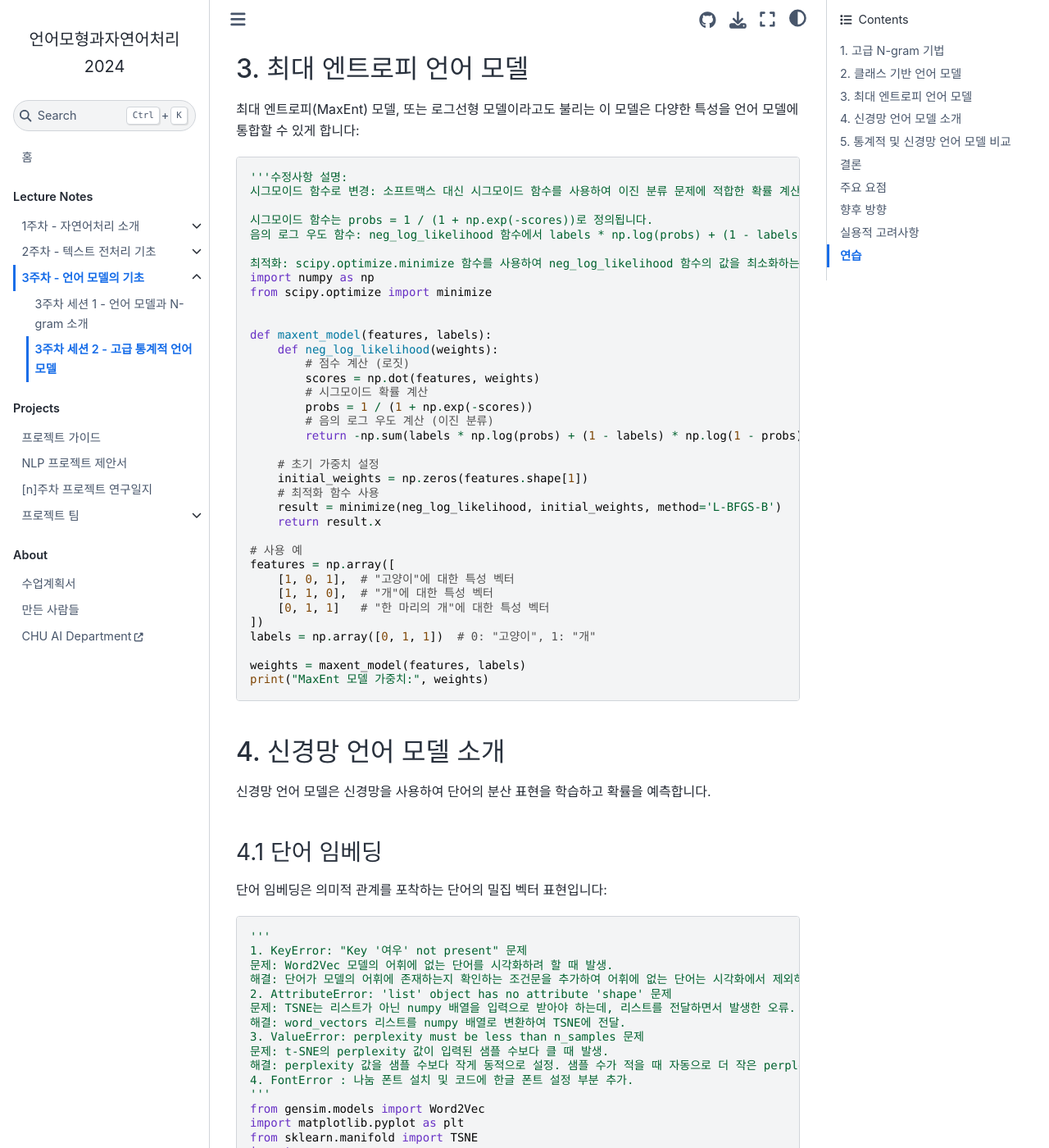
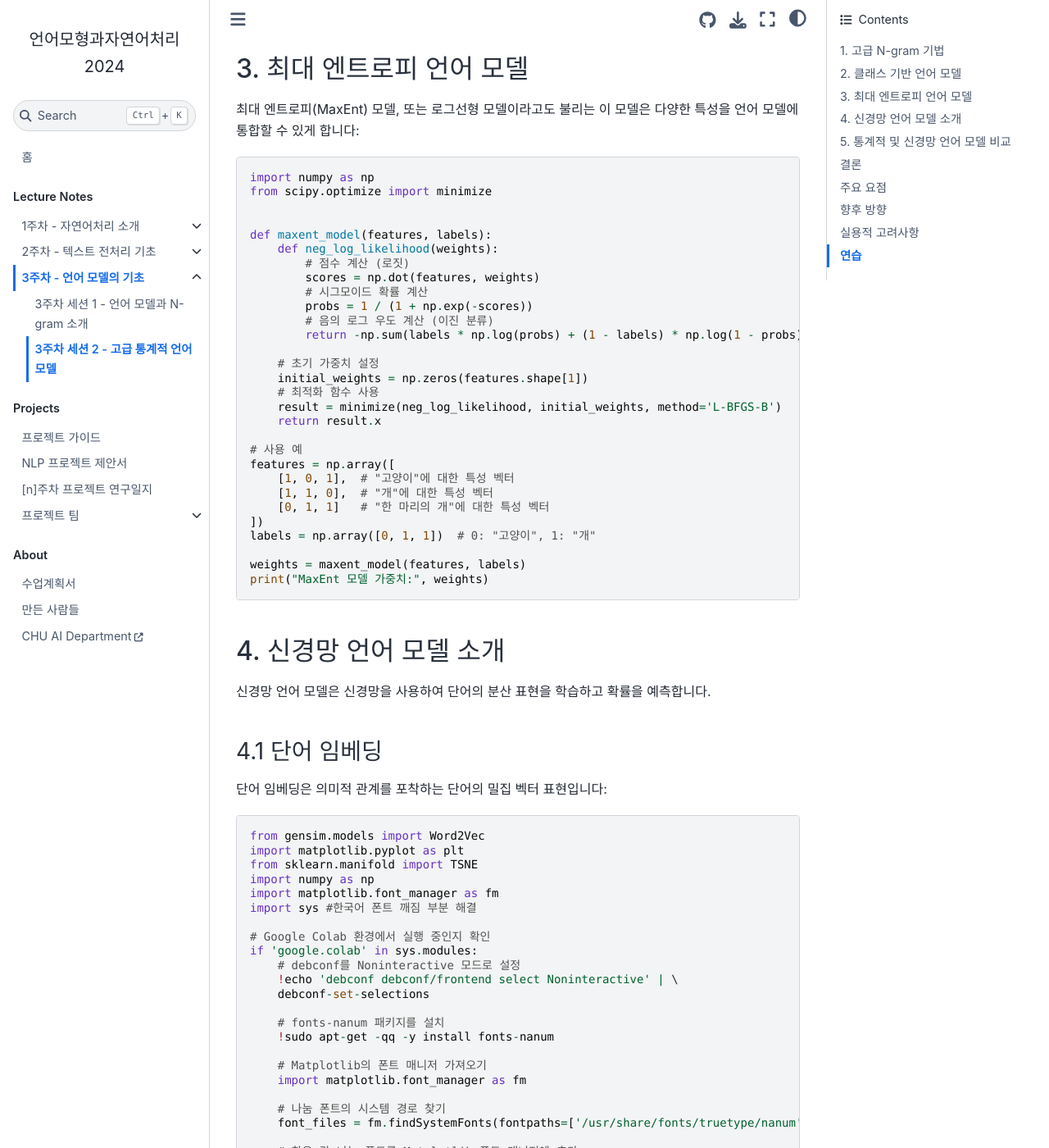
Before and after one commit to entelecheia/intronlp-2024, a Jupyter Book: the page built from book/ko/week03/session2.md, in a window 1280 px wide and 1400 px high, scrolled down 3011 px. Shown: the whole window at 82% size. Built offline with Jupyter Book 1.0.4 settings and Sphinx 7.4.7 and the Sphinx Book theme 1.1.4, drawn with Linux system fonts in a browser that asks for light colours; some of the changed text lies outside the part shown.

````diff
--- a/book/ko/week03/session2.md
+++ b/book/ko/week03/session2.md
@@ -151,13 +151,6 @@
 최대 엔트로피(MaxEnt) 모델, 또는 로그선형 모델이라고도 불리는 이 모델은 다양한 특성을 언어 모델에 통합할 수 있게 합니다:
 
 ```python
-'''수정사항 설명:
-시그모이드 함수로 변경: 소프트맥스 대신 시그모이드 함수를 사용하여 이진 분류 문제에 적합한 확률 계산을 하도록 수정했습니다.
-
-시그모이드 함수는 probs = 1 / (1 + np.exp(-scores))로 정의됩니다.
-음의 로그 우도 함수: neg_log_likelihood 함수에서 labels * np.log(probs) + (1 - labels) * np.log(1 - probs)를 사용하여 실제 레이블과 예측된 확률의 로그 차이를 계산합니다. 이 방식은 이진 분류 문제에서 자주 사용하는 방법입니다.
-
-최적화: scipy.optimize.minimize 함수를 사용하여 neg_log_likelihood 함수의 값을 최소화하는 가중치를 찾습니다. 이를 통해 최적화된 가중치를 반환합니다.'''
 import numpy as np
 from scipy.optimize import minimize
 
@@ -198,18 +191,6 @@
 단어 임베딩은 의미적 관계를 포착하는 단어의 밀집 벡터 표현입니다:
 
 ```python
-'''
-1. KeyError: "Key '여우' not present" 문제
-문제: Word2Vec 모델의 어휘에 없는 단어를 시각화하려 할 때 발생.
-해결: 단어가 모델의 어휘에 존재하는지 확인하는 조건문을 추가하여 어휘에 없는 단어는 시각화에서 제외하고, 어휘에 있는 단어만 시각화함.
-2. AttributeError: 'list' object has no attribute 'shape' 문제
-문제: TSNE는 리스트가 아닌 numpy 배열을 입력으로 받아야 하는데, 리스트를 전달하면서 발생한 오류.
-해결: word_vectors 리스트를 numpy 배열로 변환하여 TSNE에 전달.
-3. ValueError: perplexity must be less than n_samples 문제
-문제: t-SNE의 perplexity 값이 입력된 샘플 수보다 클 때 발생.
-해결: perplexity 값을 샘플 수보다 작게 동적으로 설정. 샘플 수가 적을 때 자동으로 더 작은 perplexity 값 사용.
-4. FontError : 나눔 폰트 설치 및 코드에 한글 폰트 설정 부분 추가.
-'''
 from gensim.models import Word2Vec
 import matplotlib.pyplot as plt
 from sklearn.manifold import TSNE
@@ -327,12 +308,6 @@
 트라이그램 모델과 간단한 신경망 언어 모델의 퍼플렉시티를 비교해 보겠습니다:
 
 ```python
-'''
-주요 수정 사항:
-create_ffnn_lm 함수를 정의하여 간단한 FFNN 모델을 생성합니다.
-bigram = tuple(sentence[i:i+2]) 부분의 오류를 수정했습니다.
-calculate_neural_perplexity 함수에서 모델 예측 후 퍼플렉시티 계산을 위한 확률 로그값을 반영했습니다. '''
-
 import numpy as np
 from collections import defaultdict
 import tensorflow as tf
````
